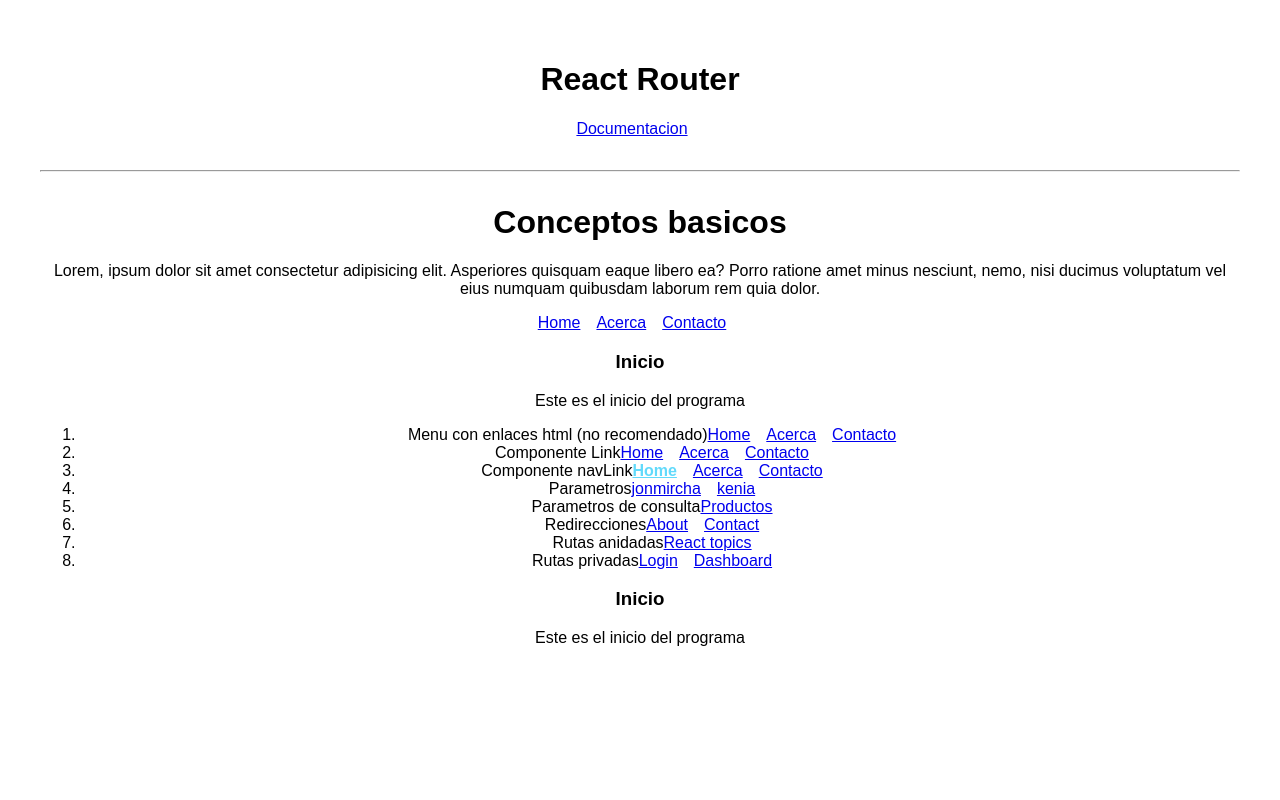
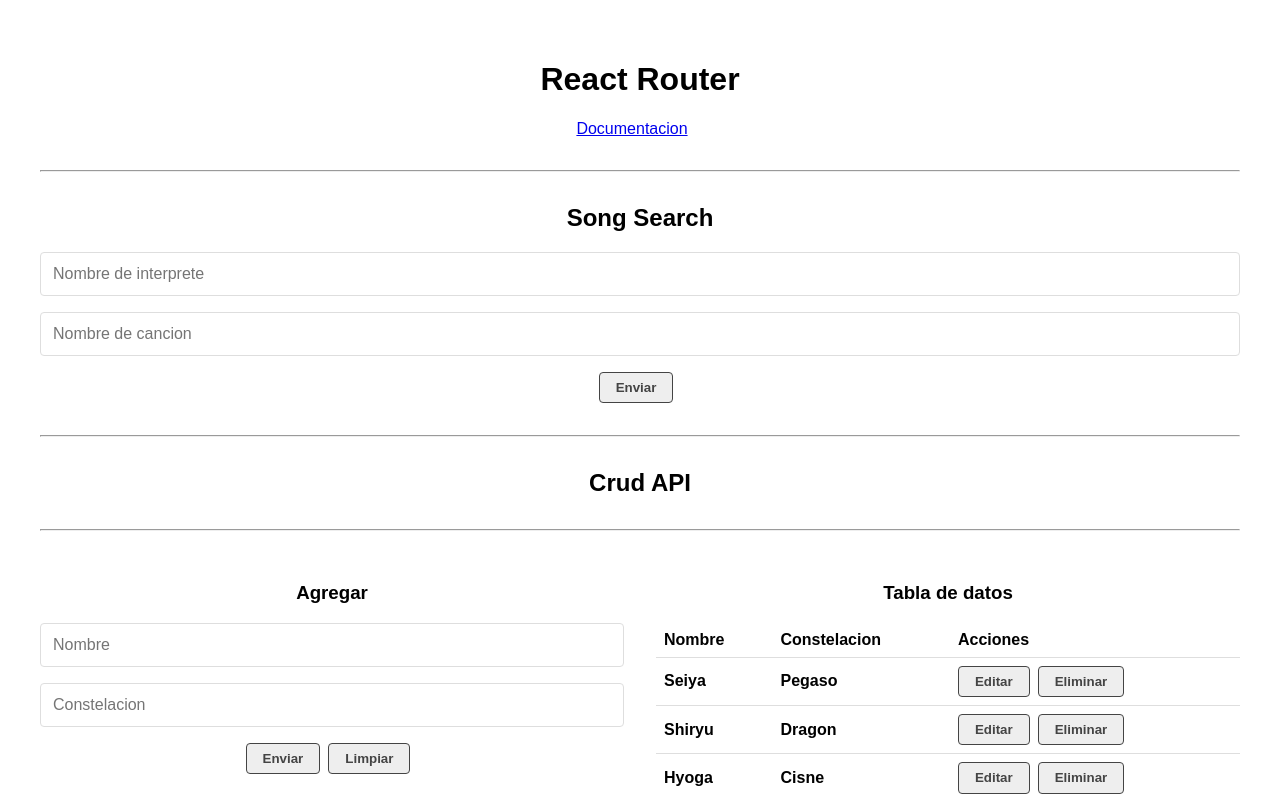
Before and after one commit to EdwardMelendezM/React-routes, a React (Vite) app: page / in a window 1280 px wide. Shown: the top 800 px of the page. Built offline with nearby package versions, Linux system fonts and the light colour scheme; data requests are answered from the project's data file.

Commit message:
Agregando contenido anterior

```diff
--- a/package.json
+++ b/package.json
@@ -6,7 +6,8 @@
   "scripts": {
     "dev": "vite",
     "build": "vite build",
-    "preview": "vite preview"
+    "preview": "vite preview",
+    "fake-api": "json-server --watch src/api/db.json --port 5000"
   },
   "dependencies": {
     "react": "^18.2.0",
@@ -17,6 +18,7 @@
     "@types/react": "^18.0.27",
     "@types/react-dom": "^18.0.10",
     "@vitejs/plugin-react": "^3.1.0",
+    "json-server": "^0.17.1",
     "vite": "^4.1.0"
   }
 }
--- a/src/App.jsx
+++ b/src/App.jsx
@@ -1,5 +1,7 @@
 import "./App.css";
 import ConceptosBasicos from "./components/ConceptosBasicos";
+import CrudApi from "./components/CrudApi";
+import SongSearch from "./components/SongSearch";
 
 function App() {
   return (
@@ -13,6 +15,10 @@
         Documentacion
       </a>
       <hr />
+      <SongSearch />
+      <hr />
+      <CrudApi />
+      <hr />
       <ConceptosBasicos />
     </div>
   );
--- a/src/components/SongSearch.jsx
+++ b/src/components/SongSearch.jsx
@@ -4,7 +4,7 @@
 import SongForm from "./SongForm";
 import { helpHttp } from "../helpers/helpHttp";
 
-const SongSeach = () => {
+const SongSearch = () => {
   const [search, setSearch] = useState(null);
   const [lyric, setLyric] = useState(null);
   const [bio, setBio] = useState(null);
@@ -57,4 +57,4 @@
   );
 };
 
-export default SongSeach;
+export default SongSearch;
--- a/src/index.css
+++ b/src/index.css
@@ -21,3 +21,69 @@
   font-weight: bold;
   color: #61dafb;
 }
+
+input[type="text"],
+textarea,
+input[type="email"] {
+  border: thin solid #dedede;
+  border-radius: 0.25rem;
+  padding: 0.75rem;
+  margin-bottom: 1rem;
+  outline: none;
+  display: block;
+  width: 100%;
+  font-size: 1rem;
+  line-height: 1;
+  background-color: transparent;
+}
+textarea {
+  font-family: inherit;
+  resize: none;
+}
+button,
+input[type="submit"],
+input[type="reset"] {
+  border: thin solid #444;
+  border-radius: 0.25rem;
+  padding: 0.5rem 1rem;
+  margin: 0 0.5rem 0 0;
+  display: inline-block;
+  background-color: #eee;
+  color: #444;
+  font-weight: bold;
+  font-style: 1rem;
+  line-height: 1;
+  text-transform: none;
+  text-decoration: none;
+  text-align: center;
+  vertical-align: middle;
+  cursor: pointer;
+}
+form {
+  margin-bottom: 1rem;
+}
+hr {
+  margin: 2rem auto;
+}
+
+table {
+  border-spacing: 0;
+  border-collapse: collapse;
+  width: 100%;
+}
+
+th,
+td {
+  text-align: left;
+  padding: 0.5rem;
+  border-bottom: thin solid #dedede;
+}
+
+@media screen and (min-width: 1024px) {
+  .grid-1-2 {
+    display: grid;
+    grid-template-columns: 1fr 1fr;
+    align-items: flex-start;
+    gap: 2rem;
+  }
+}
```
Also changed, not shown: 1 other file (tests, documents, lock files or other folders).
